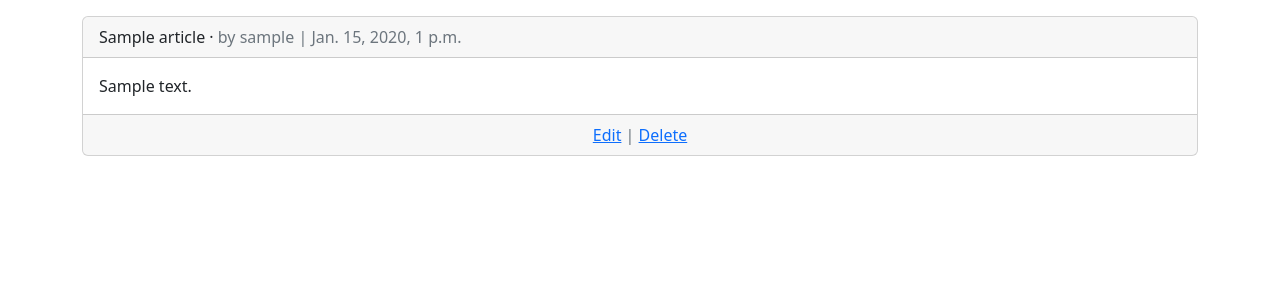
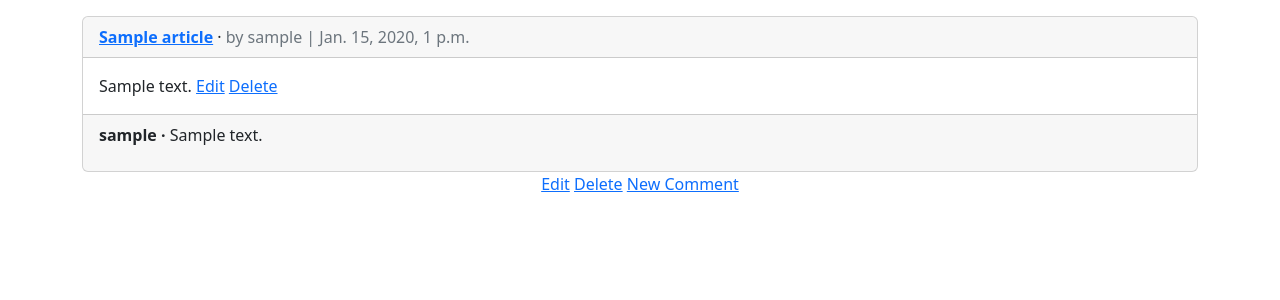
Before and after one commit to Dzyamon/django_news, a Django app: page /articles/ in a window 1280 px wide. Shown: the part 73-373 px from the top of the page. Run offline with Django 4.2, Linux system fonts and the light colour scheme; a user stored in the database is signed in; tables that the repository leaves empty hold one stand-in row (values such as "Sample post").

Commit message:
add comments

```diff
--- a/articles/models.py
+++ b/articles/models.py
@@ -17,3 +17,15 @@ class Article(models.Model):
 
     def get_absolute_url(self):
         return reverse("article_detail", kwargs={"pk": self.pk})
+
+
+class Comment(models.Model):
+    article = models.ForeignKey(Article, on_delete=models.CASCADE)
+    comment = models.CharField(max_length=140)
+    author = models.ForeignKey(settings.AUTH_USER_MODEL, on_delete=models.CASCADE)
+
+    def __str__(self):
+        return self.comment
+
+    def get_absolute_url(self):
+        return reverse("article_list")
--- a/articles/views.py
+++ b/articles/views.py
@@ -1,8 +1,42 @@
 from django.contrib.auth.mixins import LoginRequiredMixin, UserPassesTestMixin
-from django.views.generic import ListView, DetailView
+from django.views.generic import ListView, DetailView, FormView
+from django.views.generic.detail import SingleObjectMixin
 from django.views.generic.edit import UpdateView, DeleteView, CreateView
-from django.urls import reverse_lazy
+from django.urls import reverse_lazy, reverse
 from .models import Article
+from .forms import CommentForm
+from django.views import View
+
+
+class CommentGet(DetailView):
+    model = Article
+    template_name = "article_detail.html"
+
+    def get_context_data(self, **kwargs):
+        context = super().get_context_data(**kwargs)
+        context["form"] = CommentForm()
+        return context
+
+
+class CommentPost(SingleObjectMixin, FormView):  # new
+    model = Article
+    form_class = CommentForm
+    template_name = "article_detail.html"
+
+    def post(self, request, *args, **kwargs):
+        self.object = self.get_object()
+        return super().post(request, *args, **kwargs)
+
+    def form_valid(self, form):
+        comment = form.save(commit=False)
+        comment.article = self.object
+        comment.author = self.request.user
+        comment.save()
+        return super().form_valid(form)
+
+    def get_success_url(self):
+        article = self.object
+        return reverse("article_detail", kwargs={"pk": article.pk})
 
 
 class ArticleListView(LoginRequiredMixin, ListView):
@@ -10,9 +44,14 @@ class ArticleListView(LoginRequiredMixin, ListView):
     template_name = 'article_list.html'
 
 
-class ArticleDetailView(LoginRequiredMixin, DetailView):
-    model = Article
-    template_name = 'article_detail.html'
+class ArticleDetailView(LoginRequiredMixin, View):
+    def get(self, request, *args, **kwargs):
+        view = CommentGet.as_view()
+        return view(request, *args, **kwargs)
+
+    def post(self, request, *args, **kwargs):
+        view = CommentPost.as_view()
+        return view(request, *args, **kwargs)
 
 
 class ArticleUpdateView(LoginRequiredMixin, UserPassesTestMixin, UpdateView):
--- a/templates/article_delete.html
+++ b/templates/article_delete.html
@@ -3,7 +3,7 @@
 {% block content %}
 <h1>Delete</h1>
 <form action="" method="post">{% csrf_token %}
-    <p>Are you sure you want to delete "{{ article.title }}"?</p>
-    <button class="btn btn-danger ml-2" type="submit">Confirm</button>
+  <p>Are you sure you want to delete "{{ article.title }}"?</p>
+  <button class="btn btn-danger ml-2" type="submit">Confirm</button>
 </form>
 {% endblock content %}
--- a/templates/article_list.html
+++ b/templates/article_list.html
@@ -6,17 +6,36 @@
 {% for article in article_list %}
 <div class="card">
   <div class="card-header">
-        <span class="font-weight-bold">{{ article.title }}</span> &middot;
+    <span class="fw-bold">
+      <a href="{{ article.get_absolute_url }}">{{ article.title }}</a>
+    </span> &middot;
     <span class="text-muted">by {{ article.author }} |
       {{ article.date }}</span>
   </div>
   <div class="card-body">
     {{ article.body }}
+    {% if article.author.pk == request.user.pk %}
+    <a href="{% url 'article_edit' article.pk %}">Edit</a>
+    <a href="{% url 'article_delete' article.pk %}">Delete</a>
+    {% endif %}
+  </div>
+  <div class="card-footer">
+    {% for comment in article.comment_set.all %}
+    <p>
+      <span class="fw-bold">
+        {{ comment.author }} &middot;
+      </span>
+      {{ comment }}
+    </p>
+    {% endfor %}
+  </div>
 </div>
 <div class="card-footer text-center text-muted">
-        <a href="{% url 'article_edit' article.pk %}">Edit</a> |
+  {% if article.author.pk == request.user.pk %}
+  <a href="{% url 'article_edit' article.pk %}">Edit</a>
   <a href="{% url 'article_delete' article.pk %}">Delete</a>
-    </div>
+  {% endif %}
+  <a href="{{ article.get_absolute_url }}">New Comment</a>
 </div>
 <br />
 {% endfor %}
--- a/templates/home.html
+++ b/templates/home.html
@@ -6,6 +6,7 @@
 {% if user.is_authenticated %}
     Hi {{ user.username }}! You are {{ user.age }} years old.
     <p><a href="{% url 'logout' %}">Log Out</a></p>
+    <p><a class="btn btn-primary btn-lg" href="{% url 'article_list' %}" role="button">View all articles</a></p>
 {% else %}
     <p>You are not logged in</p>
     <a href="{% url 'login' %}">Log In</a> |
```
Also changed, not shown: articles/admin.py (+12 -2 lines), articles/forms.py (added, +8 -0 lines), templates/article_detail.html (+23 -8 lines), articles/migrations/0002_comment.py (added). Lines whose indentation alone changed are shown as unchanged.
